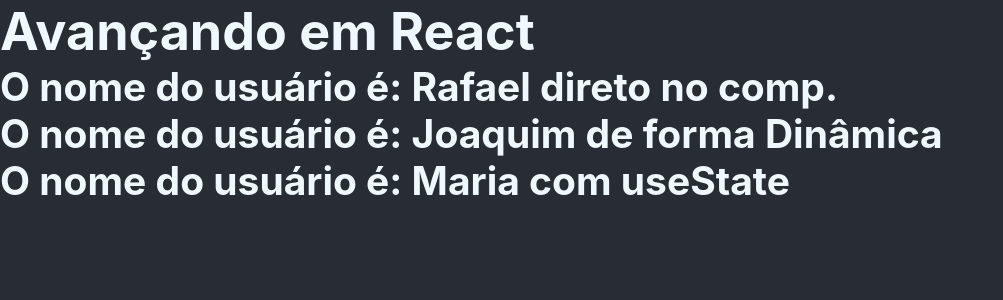
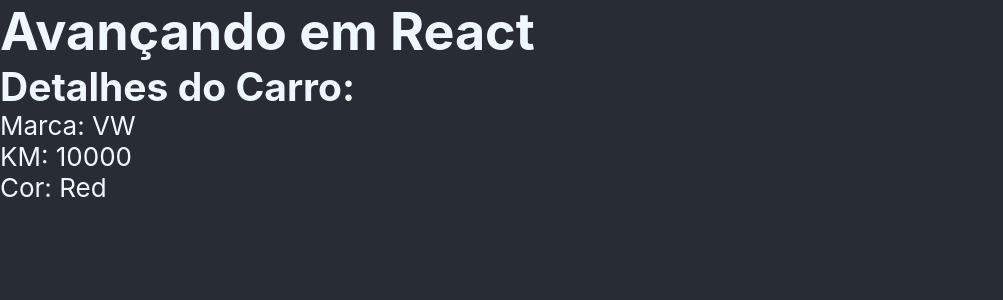
Before and after one commit to Rafaeldasilvaperes/REACTJS-PrimeiroProjeto, a React (Create React App) app: page / in a window 1280 px wide. Shown: the top 300 px of the page, without its empty margins (0-1003 px from the left). Built offline with nearby package versions, Linux system fonts and the light colour scheme.

Commit message:
Destructuring em props, forma moderna de trabalhar com props em react

```diff
--- a/src/App.js
+++ b/src/App.js
@@ -5,16 +5,18 @@
 // import { ManageData } from "./components/ManageData";
 // import { ListaRender } from "./components/ListaRender";
 // import { ConditionalRender } from "./components/ConditionalRender";
-import {ShowUserName} from "./components/ShowUserName";
+// import {ShowUserName} from "./components/ShowUserName";
+import { CarDetails } from "./components/CarDetails";
 
 // Styles - CSS (global)
 import './App.css';
-import { useState } from "react";
+// import { useState } from "react";
+
 
 
 export function App() {
-  const name = "Joaquim de forma Dinâmica";
-  const [userName] = useState("Maria com useState");
+  // const name = "Joaquim de forma Dinâmica";
+  // const [userName] = useState("Maria com useState");
 
   return (
     <div className="App">
@@ -30,9 +32,12 @@
      {/* <ManageData />
      <ListaRender /> */}
      {/* <ConditionalRender /> */}
-     <ShowUserName nome="Rafael direto no comp." />
+     {/* props */}
+     {/* <ShowUserName nome="Rafael direto no comp." />
      <ShowUserName nome={name} />
-     <ShowUserName nome={userName} />
+     <ShowUserName nome={userName} /> */}
+     {/* destructuring */}
+     <CarDetails brand="VW" km={10000} color="Red"/>
     </div>
   );
 }
--- /dev/null
+++ b/src/components/CarDetails.js
@@ -0,0 +1,29 @@
+export const CarDetails = ({brand, km, color}) => {
+
+  return (
+    <div>
+      <h2>Detalhes do Carro:</h2>
+      <ul>
+        <li>Marca: {brand}</li>
+        <li>KM: {km}</li>
+        <li>Cor: {color}</li>
+      </ul>
+    </div>
+  )
+}
+
+
+// sem destructuring, props clássico antigo
+// export const CarDetails = (props) => {
+
+//   return (
+//     <div>
+//       <h2>Detalhes do Carro:</h2>
+//       <ul>
+//         <li>Marca: {props.brand}</li>
+//         <li>KM: {props.km}</li>
+//         <li>Cor: {props.color}</li>
+//       </ul>
+//     </div>
+//   )
+// }
```
